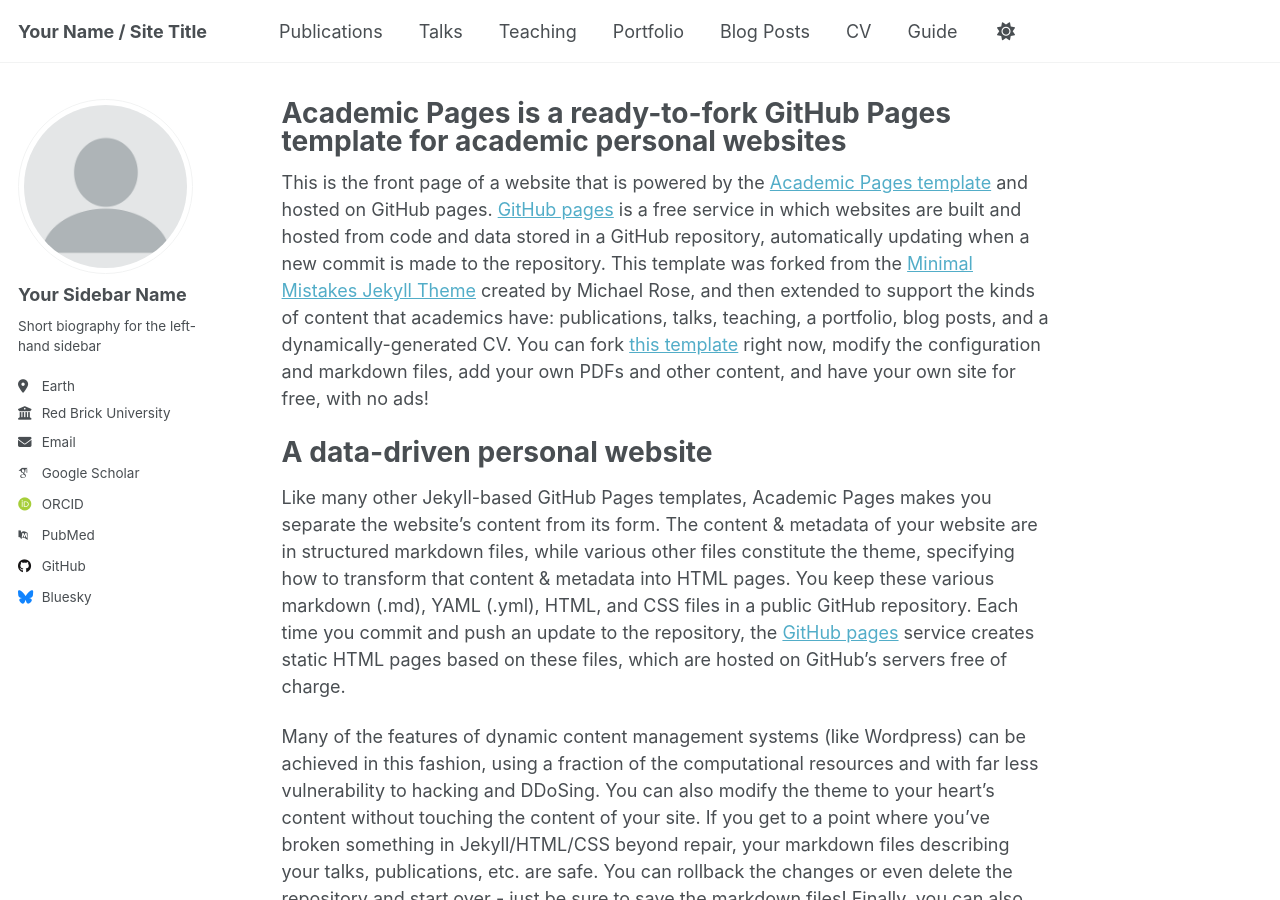
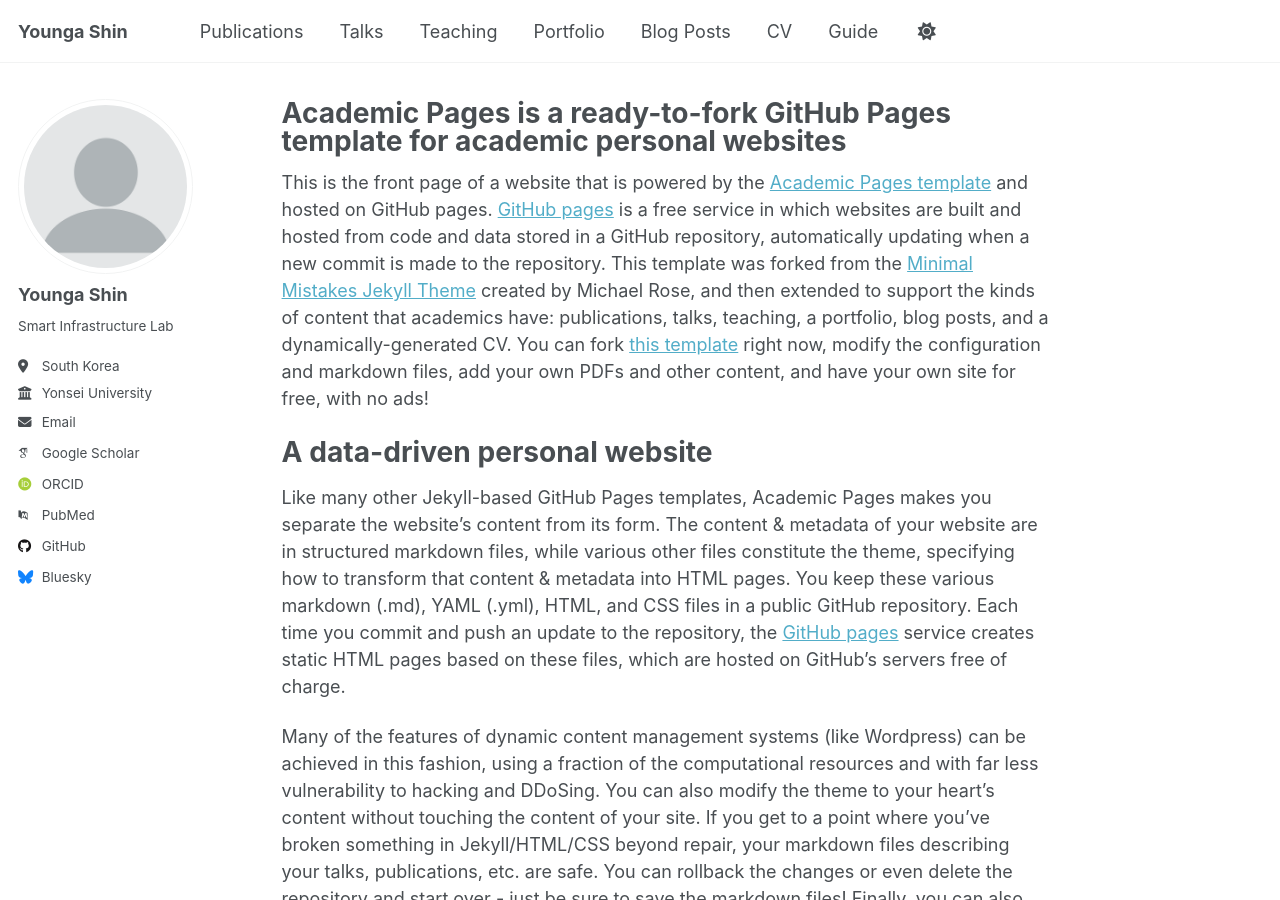
Before and after one commit to shinyounga/shinyounga.github.io, a Jekyll site: the page built from _pages/about.md, in a window 1280 px wide and 900 px high. Built offline with Jekyll 4.4.1, drawn with Linux system fonts in a browser that asks for light colours; some web fonts are replaced.

Commit message:
Update _config.yml

```diff
--- a/_config.yml
+++ b/_config.yml
@@ -9,13 +9,13 @@
 # Basic Site Settings
 locale                   : "en-US"
 site_theme               : "default"
-title                    : "Your Name / Site Title"
+title                    : "Younga Shin"
 title_separator          : "-"
 name                     : &name "Your Name"
 description              : &description "personal description"
-url                      : https://academicpages.github.io # the base hostname & protocol for your site e.g. "https://[your GitHub username].github.io" or if you already have some other page hosted on Github then use "https://[your GitHub username].github.io/[Your Repo Name]"
+url                      : https://shinyounga.github.io # the base hostname & protocol for your site e.g. "https://[your GitHub username].github.io" or if you already have some other page hosted on Github then use "https://[your GitHub username].github.io/[Your Repo Name]"
 baseurl                  : "" # the subpath of your site, e.g. "/blog"
-repository               : "academicpages/academicpages.github.io"
+repository               : "shinyounga/shinyounga.github.io"
 
 # Site Author - The following control what appear as part of the author content on the side bar.
 #               If a field is blank the icon and link will not appear, otherwise it will be shown.
@@ -23,20 +23,20 @@
 author:
   # Biographic information
   avatar           : "profile.png"
-  name             : "Your Sidebar Name"
+  name             : "Younga Shin"
   pronouns         : # example: "she/her"
-  bio              : "Short biography for the left-hand sidebar"
-  location         : "Earth"
-  employer         : "Red Brick University"
+  bio              : "Smart Infrastructure Lab"
+  location         : "South Korea"
+  employer         : "Yonsei University"
   uri              : # URL
-  email            : "none@example.org"
+  email            : "younga.shin@yonsei.ac.kr"
 
   # Academic websites
   academia         : # URL
   arxiv            : # URL - Update with the correct link to your profile
   googlescholar    : "https://scholar.google.com/citations?user=PS_CX0AAAAAJ"
   impactstory      : # URL
-  orcid            : "http://orcid.org/yourorcidurl"
+  orcid            : "http://orcid.org/0009-0006-6792-6395"
   semantic         : # URL
   pubmed           : "https://www.ncbi.nlm.nih.gov/pubmed/?term=john+snow"
   researchgate     : # URL
@@ -46,7 +46,7 @@
   bitbucket        : # Username - Update with your username on the site
   codepen          : # Username
   dribbble         : # Username
-  github           : "academicpages"
+  github           : "shinyounga"
   kaggle           : # Username
   stackoverflow    : # User number or user number and name (i.e., use "1" or "1/jeff-atwood")
 
```
